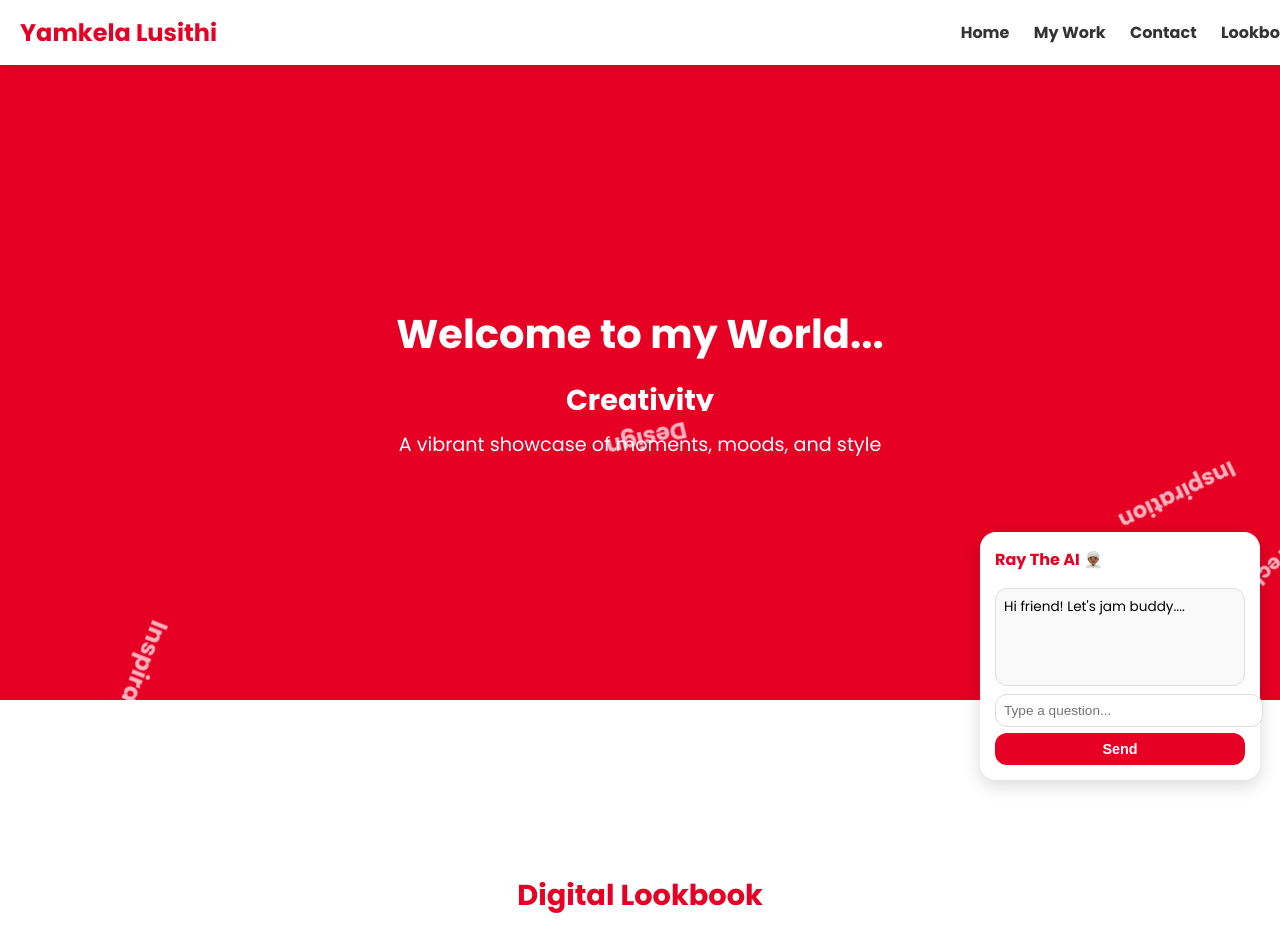
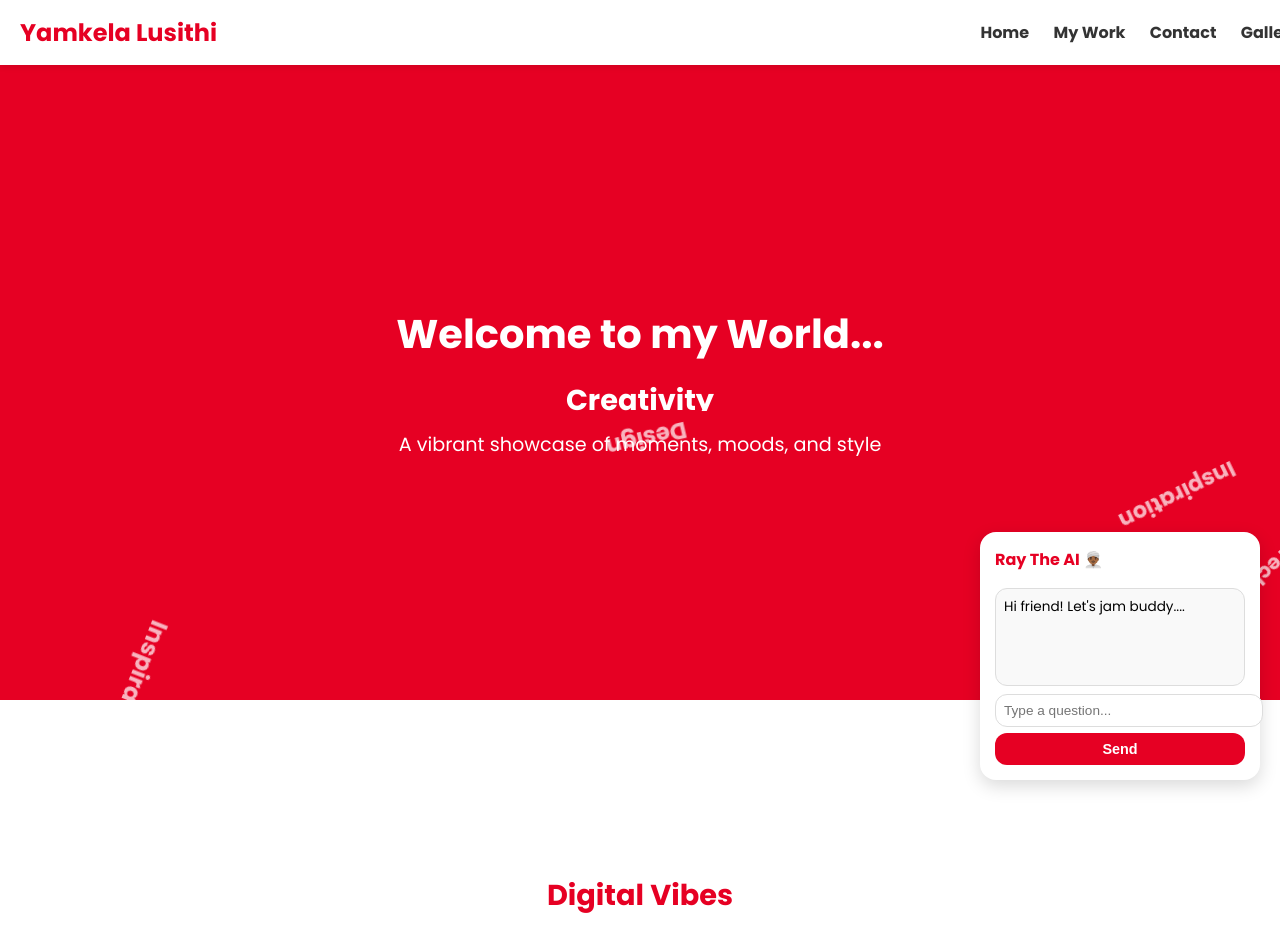
Before and after one commit to Yamkela4458/LusithiYamkela.com, a plain HTML site: page index.html in a window 1280 px wide. Shown: the top 934 px of the page. Drawn offline with Linux system fonts and the light colour scheme.

Commit message:
Update index.html

```diff
--- a/index.html
+++ b/index.html
@@ -257,7 +257,7 @@ footer {
  <a href="#home">Home</a>
     <a href="https://yamkela4458.github.io/Yamkela.com/project1.html">My Work</a>
     <a href="contact.html">Contact</a>
-    <a href="lookbook.html">Lookbook</a>
+    <a href="lookbook.html">Gallery</a>
   </nav>
 </header>
 
@@ -307,7 +307,7 @@ type();
 
 <!-- LOOKBOOK -->
 <section class="lookbook-section grid-section" id="lookbook">
-  <h2 class="lookbook-title">Digital Lookbook</h2>
+  <h2 class="lookbook-title">Digital Vibes</h2>
   <div class="pinterest-grid">
     <div class="pin-item"><img src="Images/0e534f58-3735-4818-9bc0-063295543bcc.jpg" alt=""><div class="caption">Keep Learning...</div></div>
     <div class="pin-item"><img src="Images/ce01004d-adea-4844-912c-ab291d5bc4f7.jpg" alt=""><div class="caption">Slowly but surely</div></div>
```
